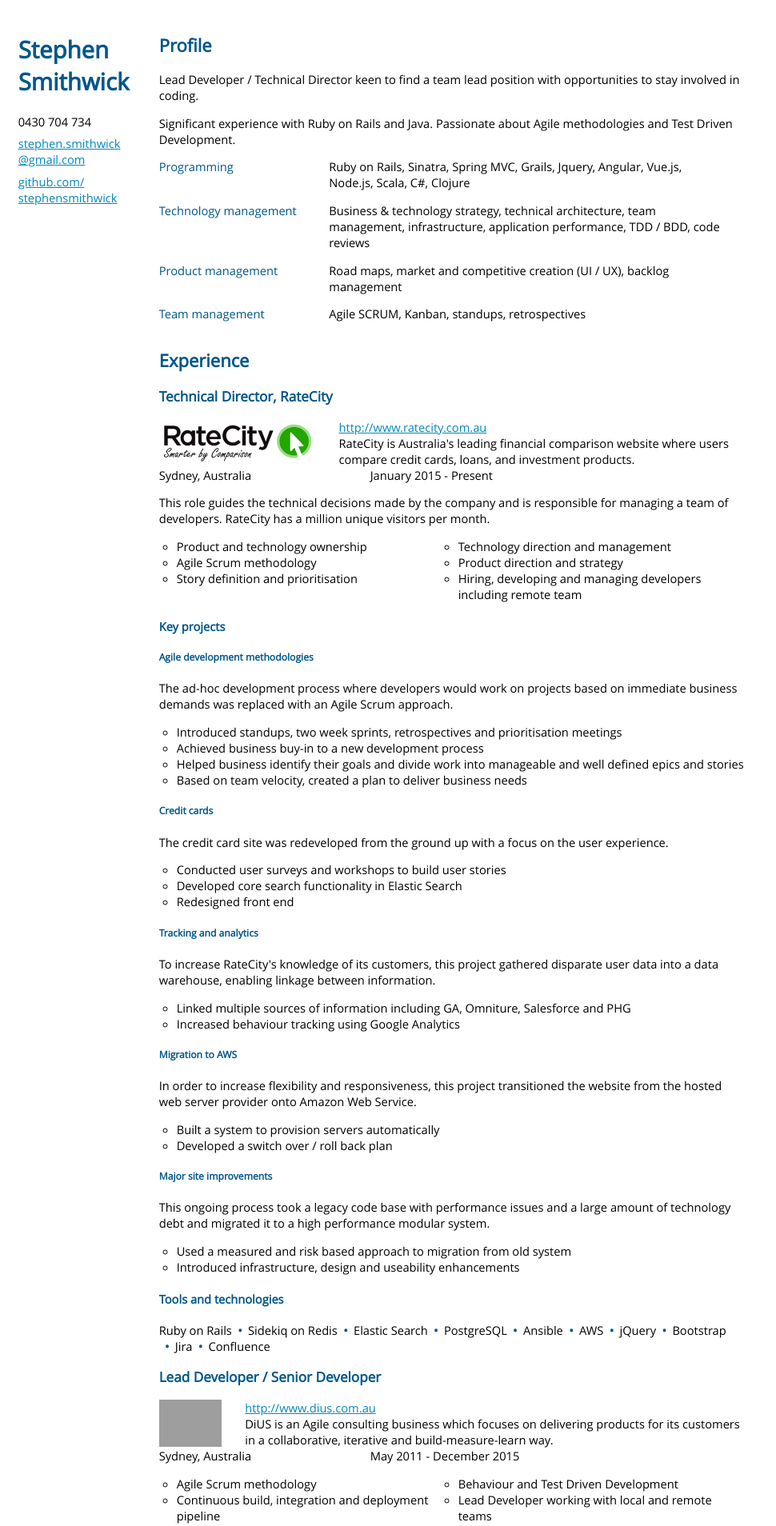
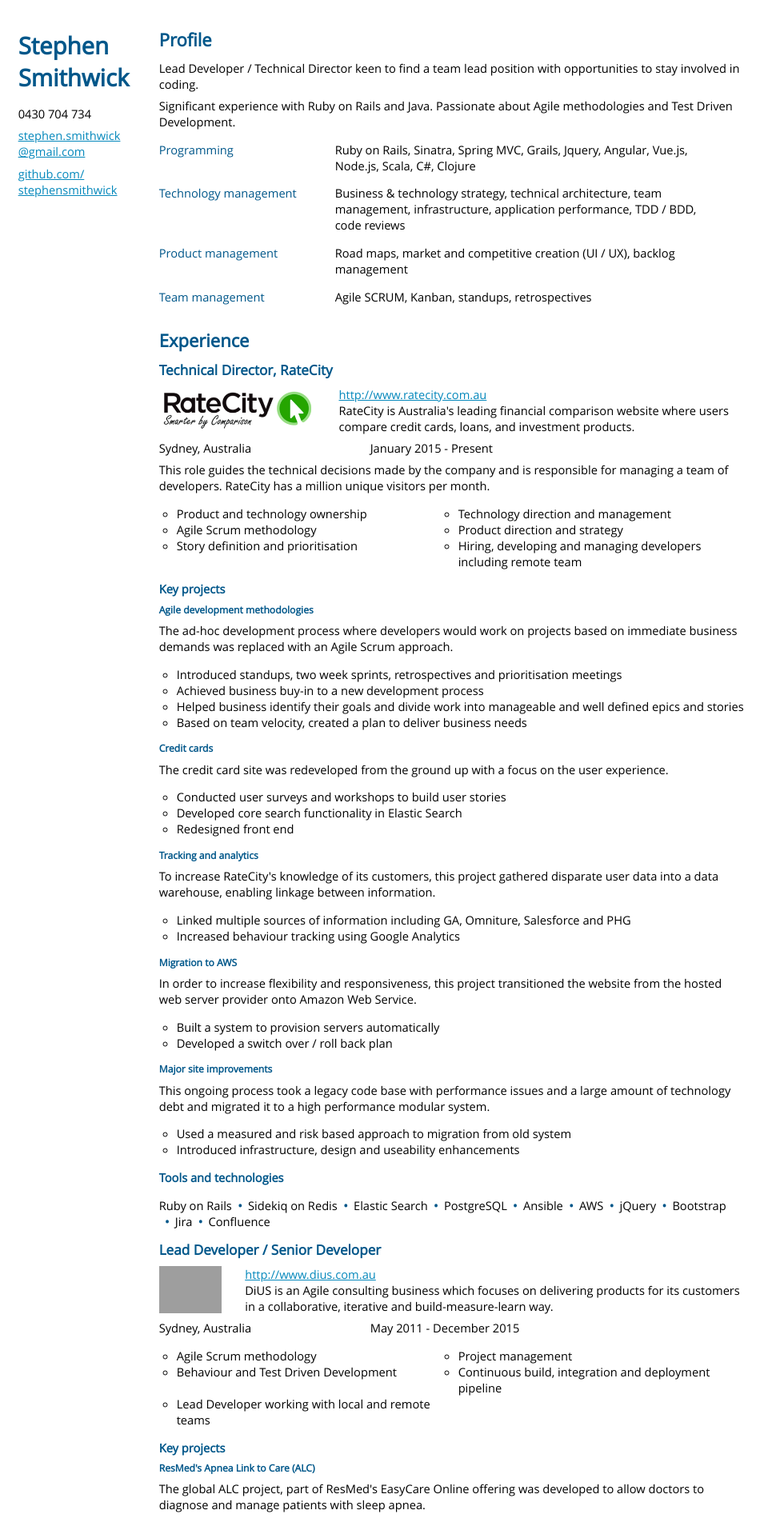
Before and after one commit to StephenSmithwick/StephenSmithwick.github.io, a Jekyll site: the page built from cv.html, in a window 1280 px wide. Shown: the top 1908 px of the page at 80% size, without its empty margins (0-970 px from the left). Built offline with Jekyll 4.4.1, drawn with Linux system fonts in a browser that asks for light colours; some of the changed text lies outside the part shown; grey boxes are pictures that could not be loaded.

Commit message:
Readding spacing where needed as well as formatting for printing

```diff
--- a/css/cv.scss
+++ b/css/cv.scss
@@ -62,14 +62,20 @@
 
   .location-date {
     display: flex;
+    margin: 0.5em 0 0;
 
     span {
       min-width: 18em;
     }
   }
 
-  h1, h2, h3, h4, h5 {
+  h1, h2, h3, h4, h5, h6 {
     color: $dark-blue;
+    margin: 0.5em 0em;
+  }
+
+  p {
+    margin: 0.5em 0em;
   }
 
   a {
@@ -111,33 +117,51 @@
 
     dt {
       color: $dark-blue;
-      width: 14em;
+      width: 30%;
     }
 
     dd {
-      padding-left: 0.5em;
-      width: 34em;
+      max-width: 65%;
       margin: 0em 0em 1em 0em;
     }
   }
 }
 
 @media print {
+
   body.cv {
-    font-size: 10pt;
+    font-size: 8pt;
 
-    ul.two-columns>li {
-      width: 15em;
+    article {
+      margin-left: 12em;
+
+      .projects>section  {
+        page-break-inside: avoid;
+      }
     }
 
     address {
       position: fixed;
-      top: 0px;
-      left: 0px;
+      top: 1em;
+      left: 1em;
     }
 
-    article {
-      margin-left: 12em;
+    .company-info {
+      img {
+        max-width: 12em;
+      }
     }
+
+    .location-date>span {
+      min-width: 12em;
+      &:last-child {
+        padding-left: 2em;
+      }
+    }
+
+    ul.two-columns>li {
+      width: 40%;
+    }
+
   }
 }
--- a/cv.html
+++ b/cv.html
@@ -164,10 +164,10 @@
 
       <ul class="two-columns">
         <li>Agile Scrum methodology</li>
+        <li>Project management</li>
         <li>Behaviour and Test Driven Development</li>
         <li>Continuous build, integration and deployment pipeline</li>
         <li>Lead Developer working with local and remote teams</li>
-        <li>Project management</li>
       </ul>
 
       <section class="projects">
@@ -277,6 +277,7 @@
 
       <ul class="two-columns">
         <li>Project planning and lead</li>
+        <li>Project Manage</li>
         <li>Automated graphic systems working on live news casts</li>
         <li>Managed cross department project with multiple stakeholders</li>
       </ul>
```
Also changed, not shown: other parts of cv.html (+2 -3 lines).
